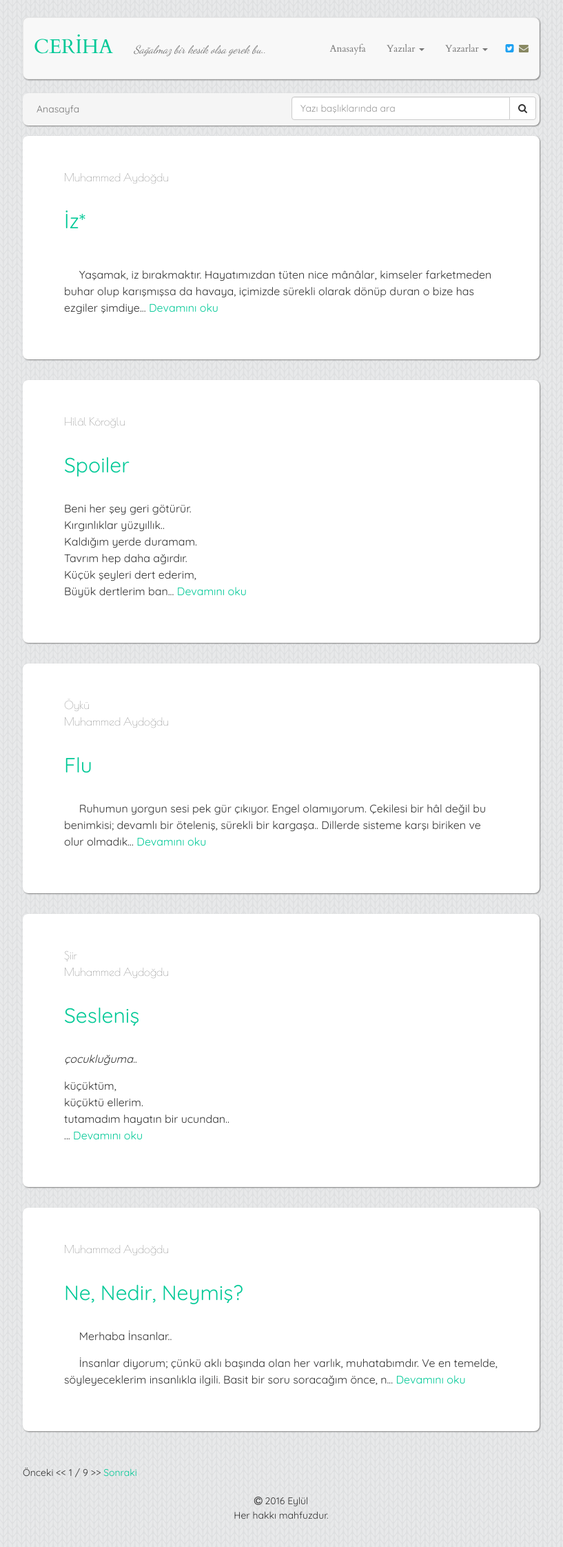
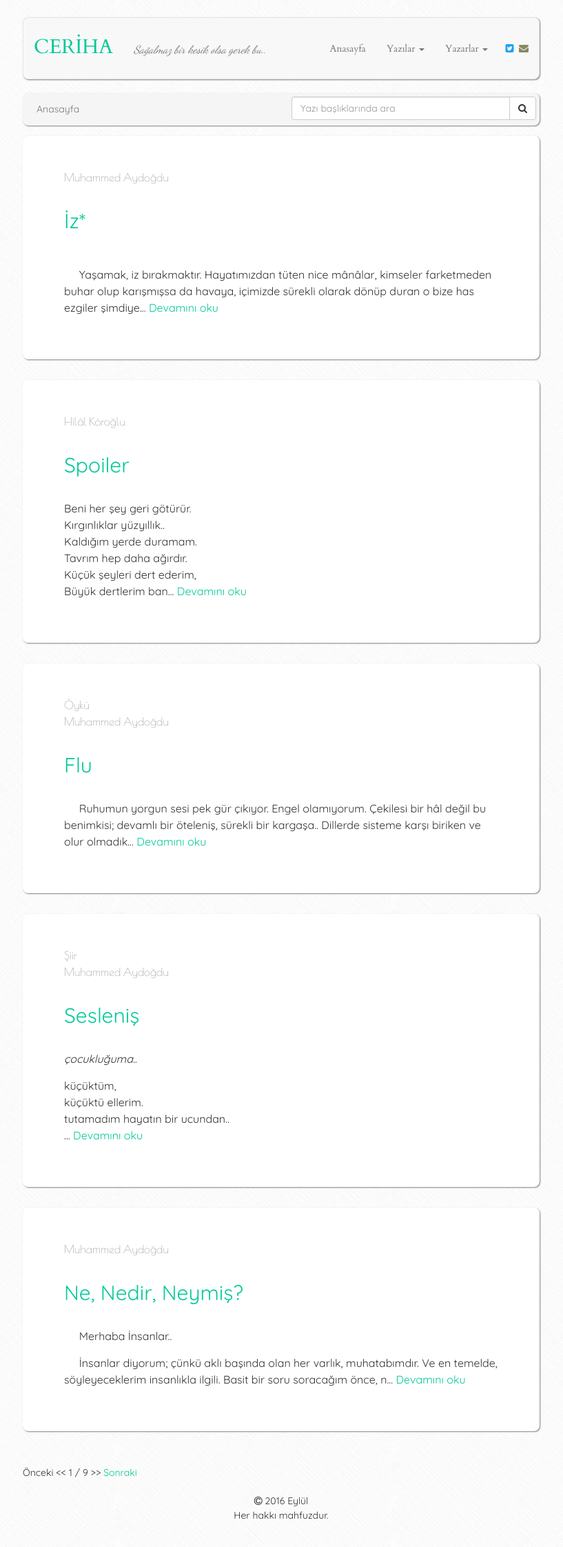
Before and after one commit to muhammedaydogdu/muhammedaydogdu.github.io, a Jekyll site: the page built from index.html, in a window 1280 px wide. Shown: the whole page at 69% size, without its empty margins (232-1049 px from the left). Built offline with Jekyll 4.4.1, drawn with Linux system fonts in a browser that asks for light colours; some web fonts are replaced; the list of posts is cut into pages by our own code.

Commit message:
Update style.css

```diff
--- a/css/style.css
+++ b/css/style.css
@@ -15,7 +15,7 @@
 body {
   font-family: 'Quicksand', "Times New Roman", serif;
   line-height: 1.5;
-  background: url("../images/knitting250px.png");
+  background: url("../images/crossword.png");
 }
 
 a {
```
